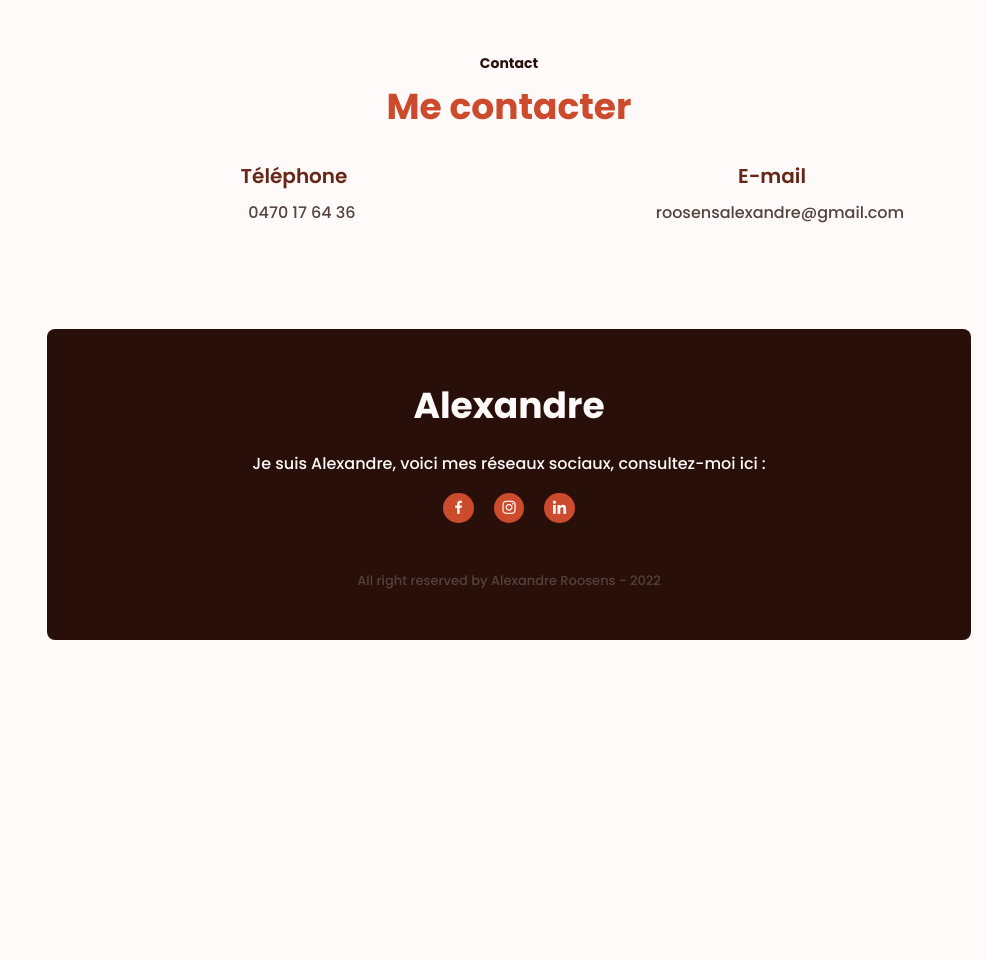
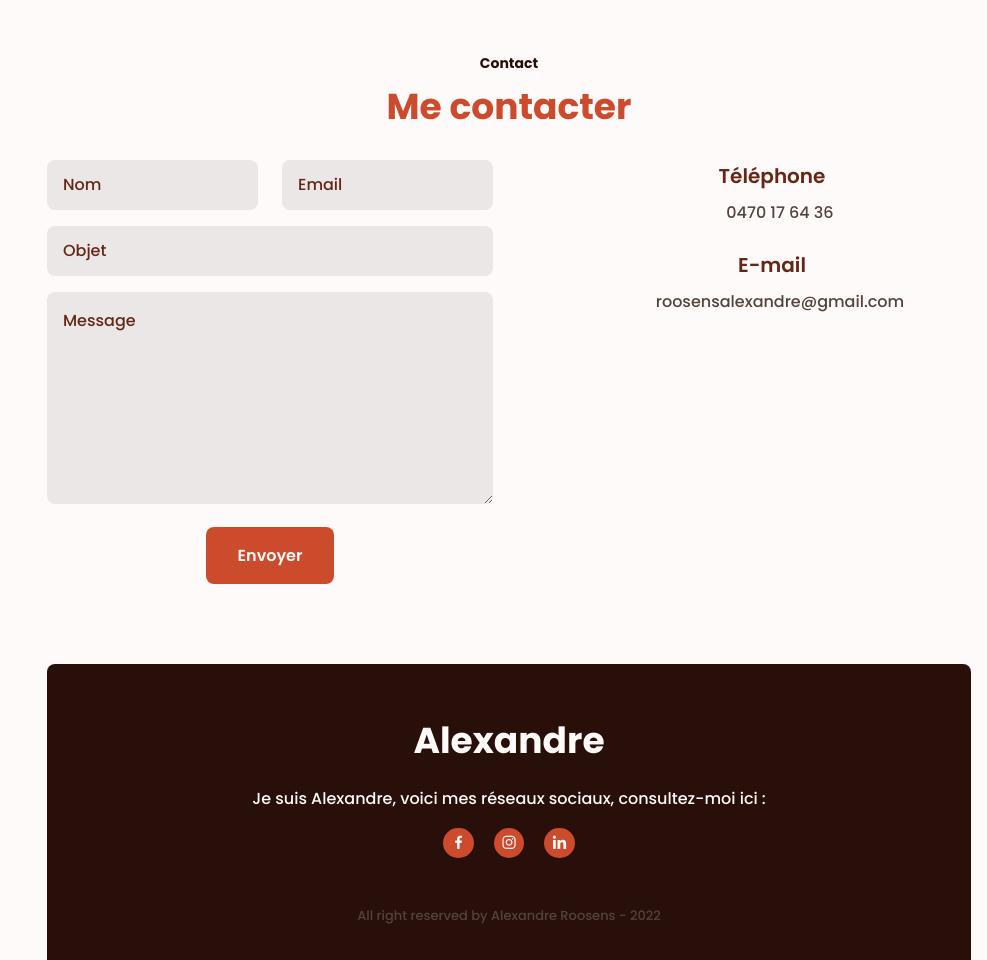
Before and after one commit to Foxenz/Foxenz.github.io, a plain HTML site: page index.html in a window 1280 px wide. Shown: the part 3767-4727 px from the top of the page, without its empty margins (293-1280 px from the left). Before the commit the page ends 4439 px from the top, so only its background shows below. Drawn offline with nearby package versions, Linux system fonts and the light colour scheme.

Commit message:
Page contact : Ajout du formulaire

```diff
--- a/assets/css/style.css
+++ b/assets/css/style.css
@@ -560,7 +560,7 @@ img{
     text-align: center;
 }
 
-/* .contact_input{
+.contact_input{
     width: 100%;
     padding: 1rem;
     outline: none;
@@ -569,21 +569,21 @@ img{
     font-size: var(--normal-font-size);
     margin-bottom: var(--mb-2);
     border-radius: .5rem;
-} */
+}
 
-/* .contact ::placeholder{
+.contact ::placeholder{
     color: var(--first-color-dark);
     font-family: var(--body-font);
     font-weight: var(--font-medium);
-} */
+}
 
-/* .contact_button{
+.contact_button{
     outline: none;
     border: none;
     font-family: var(--body-font);
     font-size: var(--normal-font-size);
     cursor: pointer;
-} */
+}
 
 .contact_info{
     margin-bottom: var(--mb-3);
@@ -704,10 +704,10 @@ img{
         align-self: flex-end;
     }
 
-    /* .contact_inputs{
+    .contact_inputs{
         display: grid;
         column-gap: 1.5rem;
-    } */
+    }
 
     .contact_info{
         padding-left: 3rem;
--- a/index.html
+++ b/index.html
@@ -341,7 +341,7 @@
                 <h2 class="section-title">Me contacter</h2>
 
                 <div class="contact_container bd-grid">
-                    <!-- <form class="contact_form">
+                    <form class="contact_form">
                         <div class="contact_inputs">
                             <input name="nom" type="text" placeholder="Nom" class="contact_input" required>
                             <input name="email" type="email" placeholder="Email" class="contact_input" required>
@@ -352,8 +352,9 @@
                         <textarea name="message" cols="0" rows="10" placeholder="Message" class="contact_input" required></textarea>
 
                         <input type="submit" value="Envoyer" class="button contact_button">
-                    </form> -->
+                    </form>
 
+                    <div>
                         <div class="contact_info">
                             <h3 class="contact_subtitle">Téléphone</h3>
                             <span class="contact_text">0470 17 64 36</span>
@@ -362,6 +363,7 @@
                         <div class="contact_info">
                             <h3 class="contact_subtitle">E-mail</h3>
                             <span class="contact_text">roosensalexandre@gmail.com</span>
+                        </div>
                     </div>
                 </div>
             </section>
```
Lines whose indentation alone changed are shown as unchanged.
